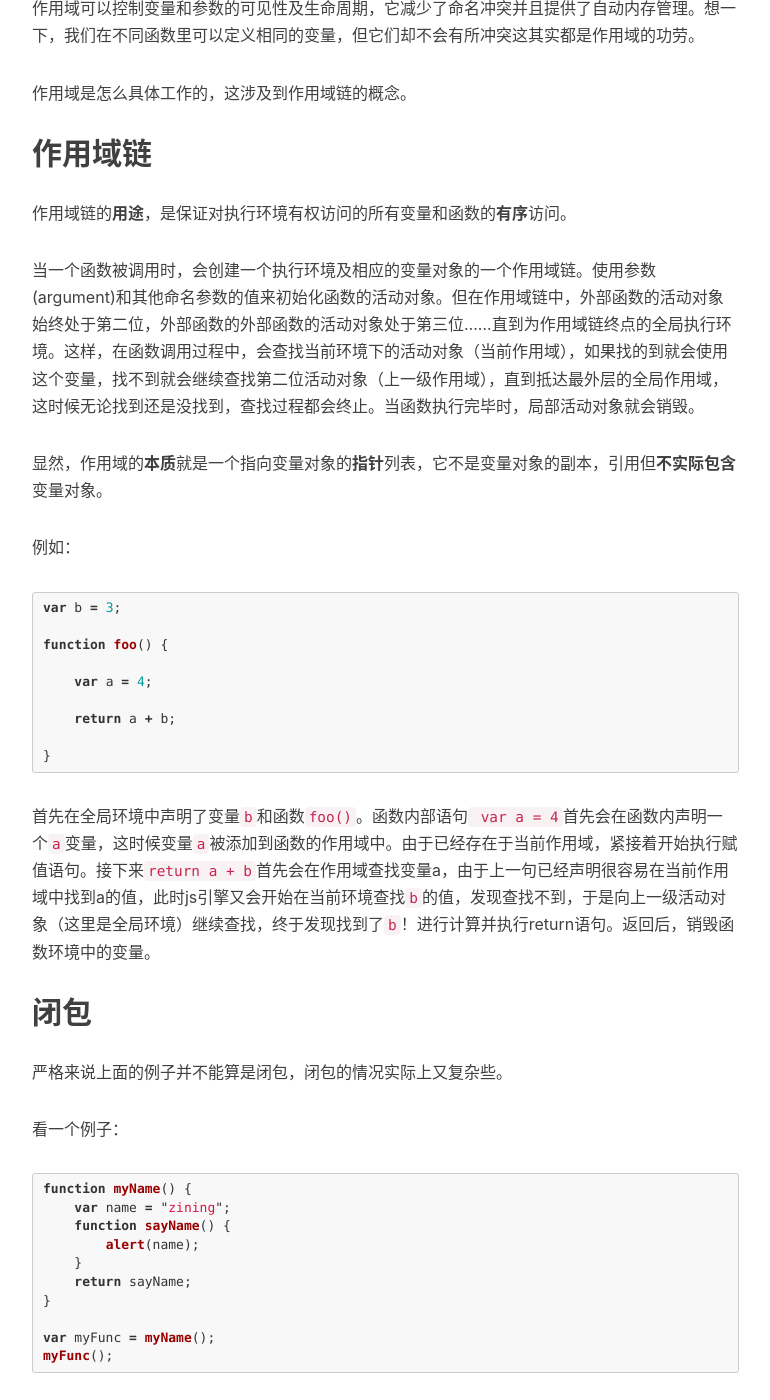
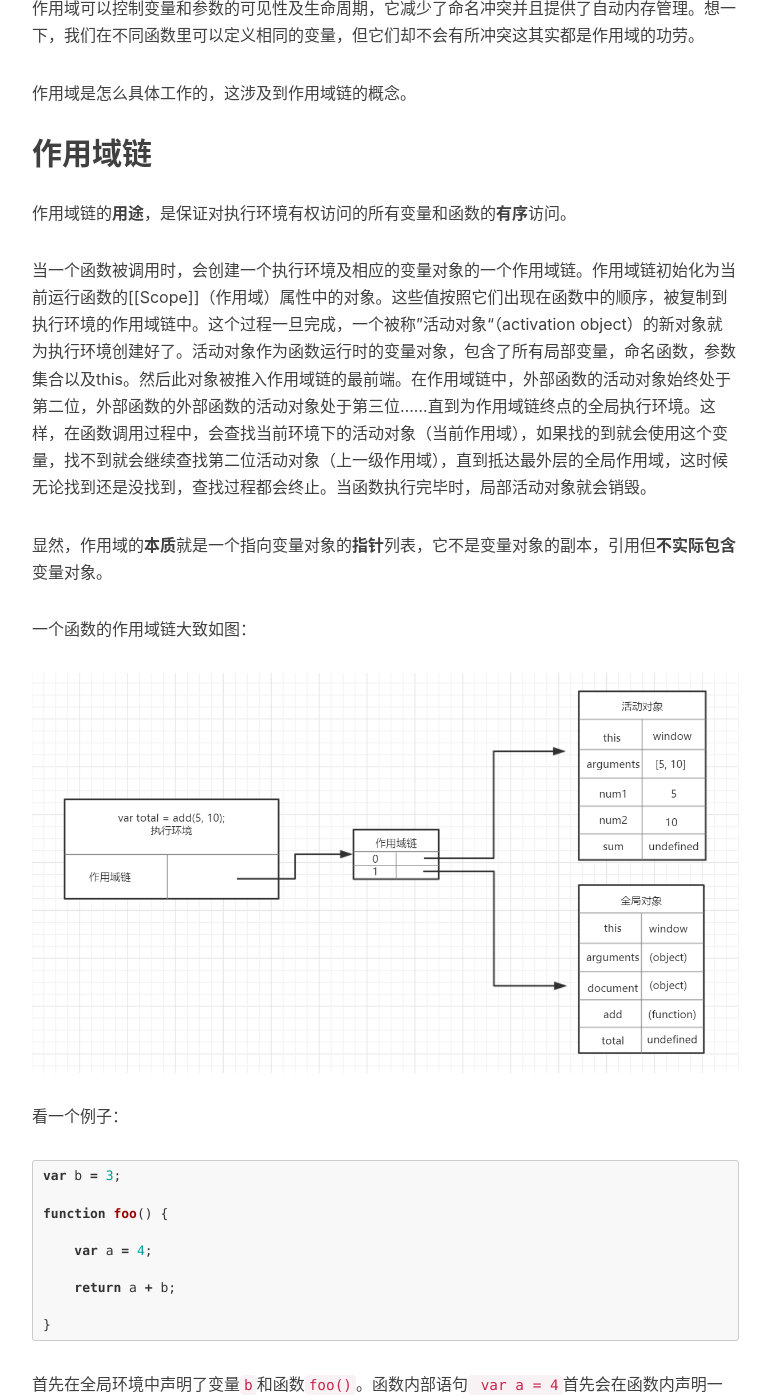
Before and after one commit to Ningersan/blog, a Jekyll site: the page built from _posts/2017-3-14-closure.markdown, in a window 1280 px wide and 1400 px high, scrolled down 1673 px. Shown: the whole window, without its empty margins (233-1003 px from the left). Built offline with Jekyll 4.4.1, drawn with Linux system fonts in a browser that asks for light colours; nearby versions of some CDN libraries; comment, search, counter and statistics services are not loaded; some of the changed text lies outside the part shown.

Commit message:
add pic of

````diff
--- a/_posts/2017-3-14-closure.markdown
+++ b/_posts/2017-3-14-closure.markdown
@@ -45,11 +45,15 @@ tags:
 
 作用域链的**用途**，是保证对执行环境有权访问的所有变量和函数的**有序**访问。
 
-当一个函数被调用时，会创建一个执行环境及相应的变量对象的一个作用域链。使用参数(argument)和其他命名参数的值来初始化函数的活动对象。但在作用域链中，外部函数的活动对象始终处于第二位，外部函数的外部函数的活动对象处于第三位......直到为作用域链终点的全局执行环境。这样，在函数调用过程中，会查找当前环境下的活动对象（当前作用域），如果找的到就会使用这个变量，找不到就会继续查找第二位活动对象（上一级作用域），直到抵达最外层的全局作用域，这时候无论找到还是没找到，查找过程都会终止。当函数执行完毕时，局部活动对象就会销毁。
+当一个函数被调用时，会创建一个执行环境及相应的变量对象的一个作用域链。作用域链初始化为当前运行函数的[[Scope]]（作用域）属性中的对象。这些值按照它们出现在函数中的顺序，被复制到执行环境的作用域链中。这个过程一旦完成，一个被称”活动对象“（activation object）的新对象就为执行环境创建好了。活动对象作为函数运行时的变量对象，包含了所有局部变量，命名函数，参数集合以及this。然后此对象被推入作用域链的最前端。在作用域链中，外部函数的活动对象始终处于第二位，外部函数的外部函数的活动对象处于第三位......直到为作用域链终点的全局执行环境。这样，在函数调用过程中，会查找当前环境下的活动对象（当前作用域），如果找的到就会使用这个变量，找不到就会继续查找第二位活动对象（上一级作用域），直到抵达最外层的全局作用域，这时候无论找到还是没找到，查找过程都会终止。当函数执行完毕时，局部活动对象就会销毁。
 
 显然，作用域的**本质**就是一个指向变量对象的**指针**列表，它不是变量对象的副本，引用但**不实际包含**变量对象。
 
-例如：
+一个函数的作用域链大致如图：
+
+![](/img/in-post/post-js-closure/scope.png)
+
+看一个例子：
 
 ```javascript
 var b = 3;
@@ -74,9 +78,11 @@ function foo() {
 ```javascript
 function myName() {
     var name = "zining";
+
     function sayName() {
         alert(name);
     }
+
     return sayName;
 }
 
@@ -105,6 +111,7 @@ myFunc();
 ```javascript
 var myObject = (function () {
     var value = 0;
+
     return {
         setValue: function () {
             value++;
@@ -162,6 +169,7 @@ this对象在运行是基于函数的执行环境绑定，全局函数中，this
 
 ```
 var name = "The Window";
+
 var object = {
     name: "my object",
     getName: function() {
@@ -170,6 +178,7 @@ var object = {
         };
     }
 };
+
 alert(object.getName()());    //"this Window"
 ```
 
@@ -177,6 +186,7 @@ alert(object.getName()());    //"this Window"
 
 ```javascript
 var name = "The Window";
+
 var object = {
     name: "my object",
     var that = this;
@@ -186,11 +196,16 @@ var object = {
         };
     }
 };
+
 alert(object.getName()());    //"my object"
 ```
 
 稍作改动，结果就不一样了。在匿名函数外声明声明了一个变量that用来保存this的值，这里this显然指向的是对象（object），用这种方法就可以达到在匿名函数内访问对象属性的目的了！
 
+## 闭包与内存管理
+
+一直以来人们对闭包有着诸多的误解，其中一种是闭包会造成内存泄漏，所以要尽量减少闭包的使用。其实，这是因为IE9之前的版本对JScript对象和COM对象（IE中的BOM和DOM对象就是使用C++以COM对象的方式实现的）使用不同的垃圾收集机制，因此闭包在IE这些版本里会导致一些特殊的问题。具体来说，如果闭包的作用域链中保存着一个HTML元素，这意味着该元素无法被销毁。所以，在这些版本中，要注意对无法回收的元素设置为null，使用手动来帮助销毁变量。
+
 ## 总结
 
 闭包其实就是一种通过词法作用域来达到访问其他函数作用域目的的方法，最常用的形式是在函数内部嵌套一个函数，在函数内部返回一个函数的时候，如果那个函数还保持着对外部函数变量的引用，那么该值就不会随着外部函数销毁，直到内部函数执行完失去引用为止。使用闭包要有其注意在循环中导致的**副作用**！
````
Also changed, not shown: img/in-post/post-js-closure/scope.png (added).
